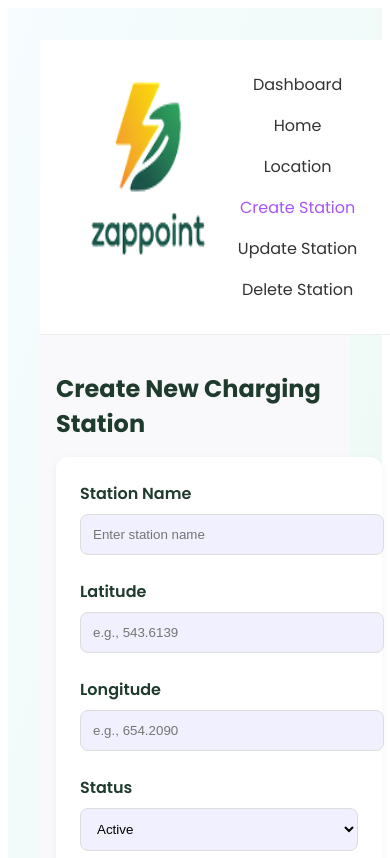
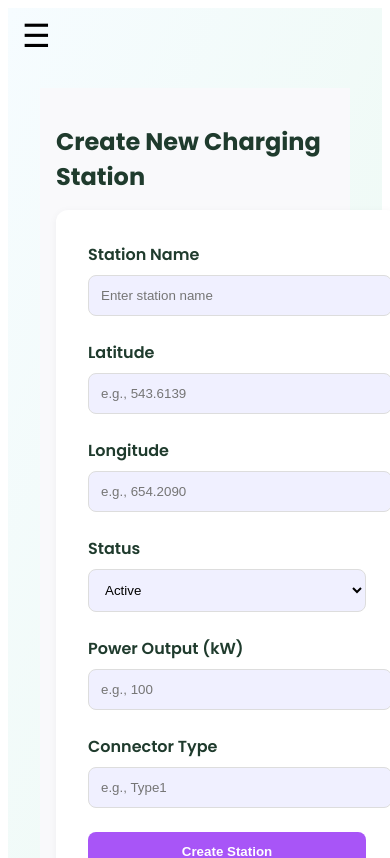
Before and after one commit to dev-Lavi/ZapPoint, a Vue app in the folder ZapPoint/: page /create in a window 390 px wide. Shown: the top 858 px of the page. Built offline with nearby package versions, Linux system fonts and the light colour scheme; the HTML template or start-up script is replaced by a standard one.

Commit message:
responsiveness for create put and delete

```diff
--- a/ZapPoint/src/views/ChargerListView.vue
+++ b/ZapPoint/src/views/ChargerListView.vue
@@ -1,7 +1,14 @@
 <template>
   <div class="dashboard-view">
+    <!-- Hamburger Icon -->
+    <div class="hamburger" @click="toggleSidebar">
+      <span></span>
+      <span></span>
+      <span></span>
+    </div>
+
     <!-- Sidebar Navigation -->
-    <aside class="sidebar">
+    <aside :class="['sidebar', { 'collapsed': !isSidebarOpen }]">
       <img src="/zappoint-logo.png" alt="ZapPoint Logo" class="logo" />
       <nav>
         <RouterLink to="/dashboard" class="nav-item active">
@@ -129,6 +136,11 @@
 
 <script setup>
 import { ref, computed, onMounted } from 'vue'
+
+const isSidebarOpen = ref(true)
+const toggleSidebar = () => {
+  isSidebarOpen.value = !isSidebarOpen.value
+}
 
 const stations = ref([])
 const loading = ref(true)
--- a/ZapPoint/src/views/CreateStationView.vue
+++ b/ZapPoint/src/views/CreateStationView.vue
@@ -1,27 +1,21 @@
+
 <template>
   <div class="dashboard-view">
+    <!-- Hamburger Button -->
+    <button class="hamburger-btn" @click="toggleSidebar">
+      <span :class="{ open: isSidebarOpen }">&#9776;</span>
+    </button>
+
     <!-- Sidebar Navigation -->
-    <aside class="sidebar">
+    <aside :class="['sidebar', { 'sidebar-open': isSidebarOpen }]">
       <img src="/zappoint-logo.png" alt="ZapPoint Logo" class="logo" />
       <nav>
-        <RouterLink to="/dashboard" class="nav-item">
-          <i class="icon-dashboard" /> Dashboard
-        </RouterLink>
-        <RouterLink to="/" class="nav-item"> <!-- Added Home link -->
-          <i class="icon-home" /> Home
-        </RouterLink>
-        <RouterLink to="/map" class="nav-item">
-          <i class="icon-home" /> Location
-        </RouterLink>
-        <RouterLink to="/create" class="nav-item active">
-          <i class="icon-create" /> Create Station
-        </RouterLink>
-        <RouterLink to="/update" class="nav-item">
-          <i class="icon-update" /> Update Station
-        </RouterLink>
-        <RouterLink to="/delete" class="nav-item">
-          <i class="icon-delete" /> Delete Station
-        </RouterLink>
+        <RouterLink to="/dashboard" class="nav-item"><i class="icon-dashboard" /> Dashboard</RouterLink>
+        <RouterLink to="/" class="nav-item"><i class="icon-home" /> Home</RouterLink>
+        <RouterLink to="/map" class="nav-item"><i class="icon-home" /> Location</RouterLink>
+        <RouterLink to="/create" class="nav-item active"><i class="icon-create" /> Create Station</RouterLink>
+        <RouterLink to="/update" class="nav-item"><i class="icon-update" /> Update Station</RouterLink>
+        <RouterLink to="/delete" class="nav-item"><i class="icon-delete" /> Delete Station</RouterLink>
       </nav>
     </aside>
 
@@ -32,6 +26,7 @@
       </div>
 
       <form @submit.prevent="createStation" class="station-form">
+        <!-- Form inputs (same as before)... -->
         <div class="form-group">
           <label>Station Name</label>
           <input v-model="form.name" type="text" placeholder="Enter station name" required />
@@ -68,20 +63,28 @@
         <button type="submit" class="submit-btn">Create Station</button>
 
         <p v-if="message" class="message">
-  {{ message }}
-  <span v-if="stationId" class="message-id">Station ID: {{ stationId }}</span>
-</p>
+          {{ message }}
+          <span v-if="stationId" class="message-id">Station ID: {{ stationId }}</span>
+        </p>
         <p v-if="error" class="error">{{ error }}</p>
       </form>
     </main>
   </div>
 </template>
 
+
 <script setup>
 import { ref } from 'vue'
 import { useRouter } from 'vue-router'
 
 const router = useRouter()
+
+const isSidebarOpen = ref(false)
+
+const toggleSidebar = () => {
+  isSidebarOpen.value = !isSidebarOpen.value
+}
+
 
 const form = ref({
   name: '',
@@ -166,6 +169,7 @@
   background: #fff;
   padding: 1.5rem;
   border-right: 1px solid #eee;
+  transition: all 0.3s ease;
 }
 
 .logo {
@@ -257,46 +261,54 @@
   color: red;
   font-weight: 500;
 }
+/* Hamburger Button */
+.hamburger-btn {
+  display: none;
+  position: absolute;
+  top: 1rem;
+  left: 1rem;
+  z-index: 1001;
+  background: none;
+  border: none;
+  font-size: 2rem;
+  cursor: pointer;
+}
 
-/* Responsive Styles */
-@media (max-width: 768px) {
+/* Sidebar toggle classes */
+.sidebar {
+  transition: transform 0.3s ease-in-out;
+}
+
+@media (max-width: 1024px) {
+  .hamburger-btn {
+    display: block;
+  }
+
+  .sidebar {
+    position: fixed;
+    top: 0;
+    left: 0;
+    height: 100%;
+    width: 250px;
+    background: white;
+    z-index: 1000;
+    transform: translateX(-100%);
+    border-right: 1px solid #eee;
+    padding-top: 4rem;
+  }
+
+  .sidebar.sidebar-open {
+    transform: translateX(0);
+  }
+
   .dashboard-view {
     flex-direction: column;
   }
 
-  .sidebar {
-    width: 100%;
-    border-right: none;
-    border-bottom: 1px solid #eee;
-    display: flex;
-    flex-wrap: wrap;
-    justify-content: space-around;
-  }
-
-  .nav-item {
-    flex: 1 1 45%;
-    justify-content: center;
-    padding: 0.5rem;
-  }
-
   .dashboard-content {
+    margin-top: 3rem;
     padding: 1rem;
-  }
-
-  .station-form {
-    padding: 1.5rem;
-    max-width: 100%;
-  }
-
-  .submit-btn {
-    width: 100%;
   }
 }
 
-@media (max-width: 480px) {
-  .nav-item {
-    flex: 1 1 100%;
-    text-align: center;
-  }
-}
 </style>
--- a/ZapPoint/src/views/DeleteStationView.vue
+++ b/ZapPoint/src/views/DeleteStationView.vue
@@ -1,13 +1,18 @@
 <template>
   <div class="dashboard-view">
+    <!-- Hamburger for Mobile -->
+    <button class="hamburger" @click="toggleSidebar">
+      ☰
+    </button>
+
     <!-- Sidebar Navigation -->
-    <aside class="sidebar">
+    <aside class="sidebar" :class="{ open: isSidebarOpen }">
       <img src="/zappoint-logo.png" alt="ZapPoint Logo" class="logo" />
       <nav>
         <RouterLink to="/dashboard" class="nav-item">
           <i class="icon-dashboard" /> Dashboard
         </RouterLink>
-        <RouterLink to="/" class="nav-item"> <!-- Added Home link -->
+        <RouterLink to="/" class="nav-item">
           <i class="icon-home" /> Home
         </RouterLink>
         <RouterLink to="/map" class="nav-item">
@@ -53,12 +58,19 @@
   </div>
 </template>
 
+
 <script setup>
 import { ref } from 'vue'
 
 const stationId = ref('')
 const message = ref('')
 const error = ref('')
+const isSidebarOpen = ref(false)
+
+const toggleSidebar = () => {
+  isSidebarOpen.value = !isSidebarOpen.value
+}
+
 
 const deleteStation = async () => {
   message.value = ''
@@ -186,45 +198,47 @@
   font-weight: 500;
 }
 
-/* Responsive Styles */
+.hamburger {
+  display: none;
+  font-size: 2rem;
+  background: none;
+  border: none;
+  color: #a855f7;
+  padding: 1rem;
+  cursor: pointer;
+  position: absolute;
+  top: 1rem;
+  left: 1rem;
+  z-index: 1001;
+}
+
+/* Sidebar animation */
+.sidebar {
+  transition: transform 0.3s ease-in-out;
+}
+
 @media (max-width: 768px) {
-  .dashboard-view {
-    flex-direction: column;
+  .hamburger {
+    display: block;
   }
 
   .sidebar {
-    width: 100%;
-    border-right: none;
-    border-bottom: 1px solid #eee;
-    display: flex;
-    flex-wrap: wrap;
-    justify-content: space-around;
+    position: fixed;
+    top: 0;
+    left: 0;
+    height: 100%;
+    transform: translateX(-100%);
+    z-index: 1000;
+    box-shadow: 2px 0 10px rgba(0, 0, 0, 0.1);
   }
 
-  .nav-item {
-    flex: 1 1 45%;
-    justify-content: center;
-    padding: 0.5rem;
+  .sidebar.open {
+    transform: translateX(0);
   }
 
   .dashboard-content {
-    padding: 1rem;
-  }
-
-  .station-form {
-    padding: 1.5rem;
-    max-width: 100%;
-  }
-
-  .submit-btn {
-    width: 100%;
+    margin-top: 3rem;
   }
 }
 
-@media (max-width: 480px) {
-  .nav-item {
-    flex: 1 1 100%;
-    text-align: center;
-  }
-}
 </style>
--- a/ZapPoint/src/views/UpdateStationView.vue
+++ b/ZapPoint/src/views/UpdateStationView.vue
@@ -1,6 +1,12 @@
 <template>
   <div class="dashboard-view">
-    <aside class="sidebar">
+    <!-- Hamburger Toggle -->
+    <button class="hamburger" @click="isSidebarOpen = !isSidebarOpen">
+      ☰
+    </button>
+
+    <!-- Sidebar -->
+    <aside :class="['sidebar', { 'open': isSidebarOpen }]">
       <img src="/zappoint-logo.png" alt="ZapPoint Logo" class="logo" />
       <nav>
         <RouterLink to="/dashboard" class="nav-item">
@@ -24,6 +30,7 @@
       </nav>
     </aside>
 
+    <!-- Main Content -->
     <main class="dashboard-content">
       <div class="dashboard-header">
         <h2>Update Charging Station</h2>
@@ -33,13 +40,6 @@
         <div class="form-group">
           <label>Station ID</label>
           <input v-model="stationId" type="text" placeholder="Enter station ID" required />
-          <!-- <button @click.prevent="fetchStation" class="load-btn">Load Station</button> -->
-        </div>
-
-        <div v-if="station.name" class="station-preview">
-          <p><strong>Name:</strong> {{ station.name }}</p>
-          <p><strong>Connector Type:</strong> {{ station.connectorType }}</p>
-          <p><strong>Location:</strong> {{ station.location.latitude }}, {{ station.location.longitude }}</p>
         </div>
 
         <div class="form-group">
@@ -67,44 +67,16 @@
 <script setup>
 import { ref } from 'vue'
 
+const isSidebarOpen = ref(false)
+
 const stationId = ref('')
 const form = ref({
   status: 'Inactive',
   powerOutput: ''
 })
 
-const station = ref({})
 const message = ref('')
 const error = ref('')
-
-const fetchStation = async () => {
-  error.value = ''
-  message.value = ''
-  station.value = {}
-
-  const token = localStorage.getItem('authToken')
-
-  try {
-    const response = await fetch(`https://zappoint.onrender.com/api/stations/${stationId.value}`, {
-      headers: {
-        'Authorization': `Bearer ${token}`,
-        'Content-Type': 'application/json'
-      }
-    })
-
-    if (!response.ok) {
-      const errorText = await response.text()
-      throw new Error(errorText || 'Failed to fetch station')
-    }
-
-    const data = await response.json()
-    station.value = data
-    form.value.status = data.status
-    form.value.powerOutput = data.powerOutput
-  } catch (err) {
-    error.value = err.message
-  }
-}
 
 const updateStation = async () => {
   error.value = ''
@@ -117,7 +89,7 @@
   }
 
   try {
-    const response = await fetch(`http://localhost:5000/api/stations/${stationId.value}`, {
+    const response = await fetch(`https://zappoint.onrender.com/api/stations/${stationId.value}`, {
       method: 'PUT',
       headers: {
         'Authorization': `Bearer ${token}`,
@@ -240,44 +212,47 @@
   font-weight: 500;
 }
 
+.hamburger {
+  position: absolute;
+  top: 1rem;
+  left: 1rem;
+  font-size: 2rem;
+  background: none;
+  border: none;
+  cursor: pointer;
+  z-index: 1001;
+  display: none;
+}
+
+.sidebar {
+  width: 250px;
+  background: #fff;
+  padding: 1.5rem;
+  border-right: 1px solid #eee;
+  transition: transform 0.3s ease;
+}
+
 @media (max-width: 768px) {
-  .dashboard-view {
-    flex-direction: column;
+  .hamburger {
+    display: block;
   }
 
   .sidebar {
-    width: 100%;
-    border-right: none;
-    border-bottom: 1px solid #eee;
-    display: flex;
-    flex-wrap: wrap;
-    justify-content: space-around;
+    position: fixed;
+    height: 100%;
+    top: 0;
+    left: 0;
+    transform: translateX(-100%);
+    z-index: 1000;
   }
 
-  .nav-item {
-    flex: 1 1 45%;
-    justify-content: center;
-    padding: 0.5rem;
+  .sidebar.open {
+    transform: translateX(0);
   }
 
   .dashboard-content {
-    padding: 1rem;
-  }
-
-  .station-form {
     padding: 1.5rem;
-    max-width: 100%;
-  }
-
-  .submit-btn {
-    width: 100%;
-  }
-}
-
-@media (max-width: 480px) {
-  .nav-item {
-    flex: 1 1 100%;
-    text-align: center;
+    margin-left: 0;
   }
 }
 
```
Also changed, not shown: 1 other file (tests, documents, lock files or other folders).
